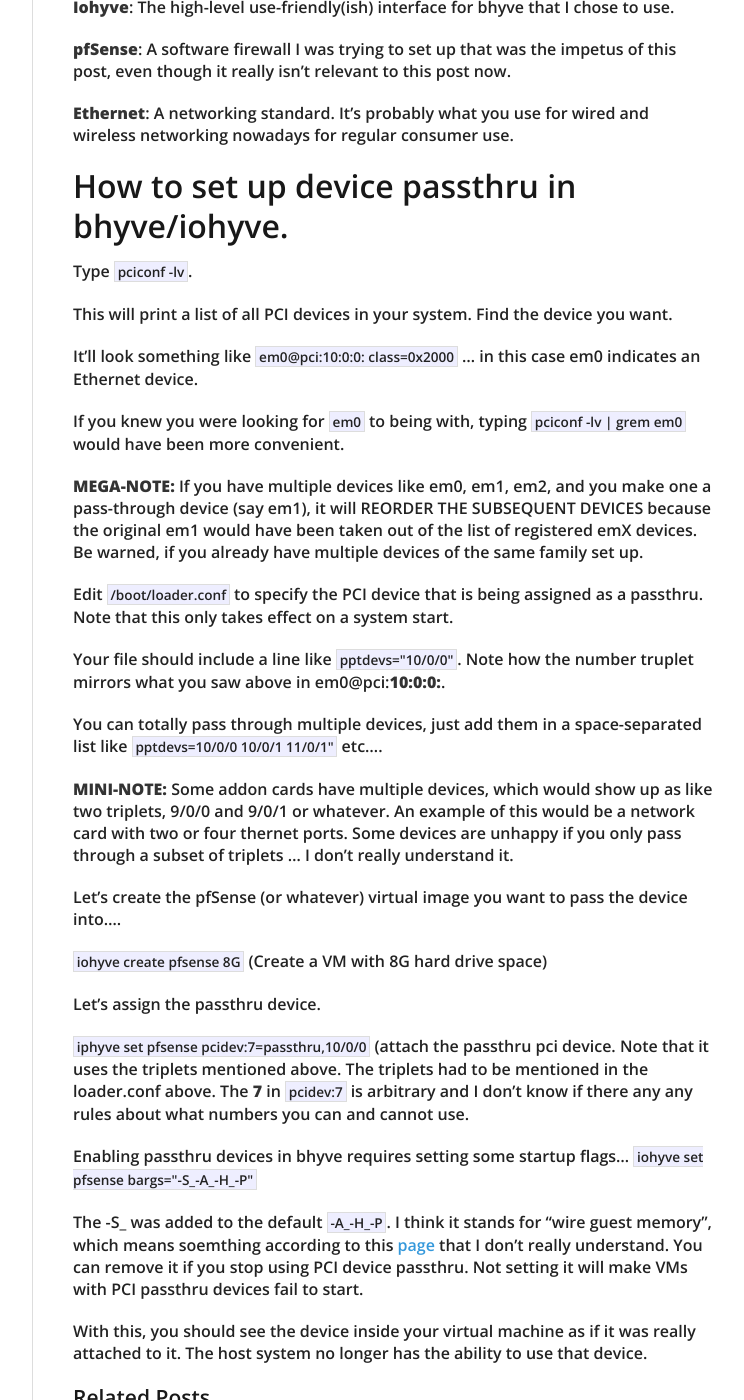
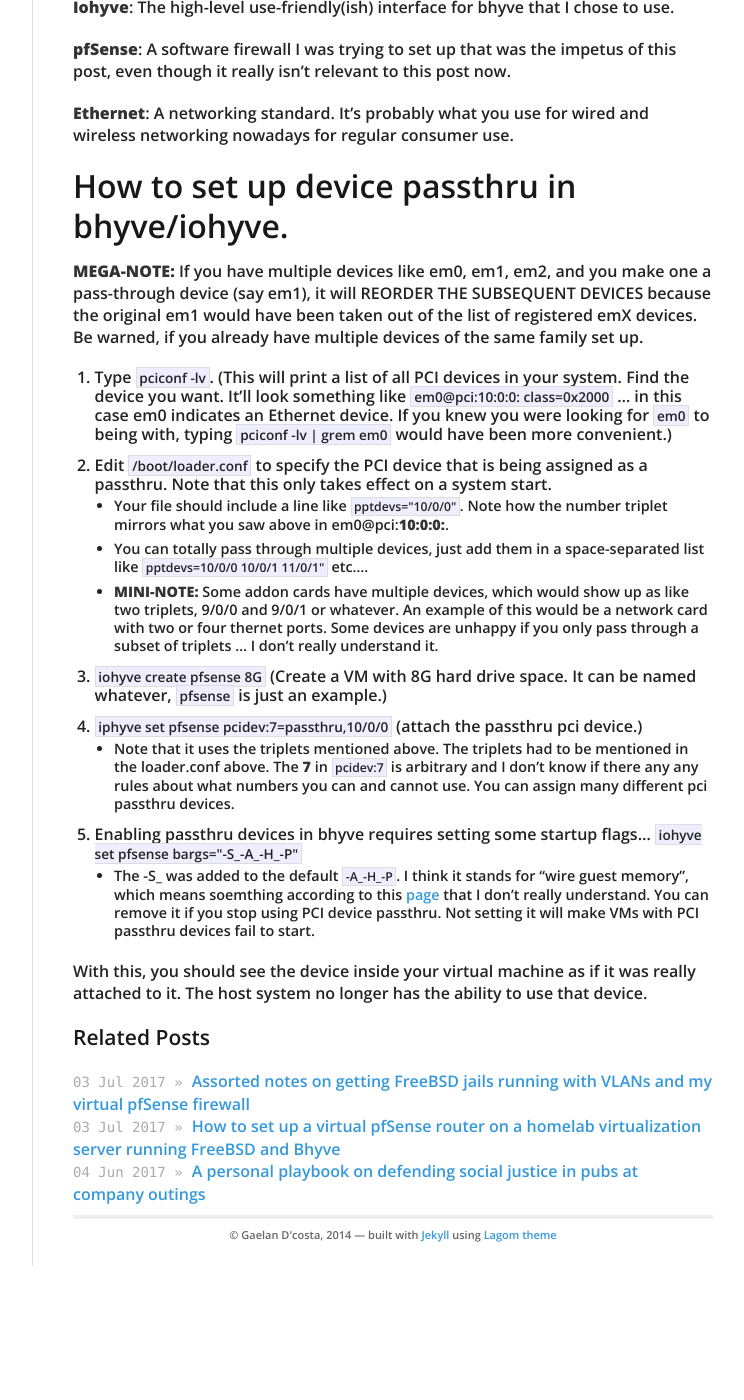
Before and after one commit to RobotDisco/robotdisco.github.com, a Jekyll site: the page built from _posts/2017-07-03-pci_passthru_in_bhyve.md, in a window 1280 px wide and 1400 px high, scrolled down 930 px. Shown: the whole window, without its empty margins (378-1122 px from the left). Built offline with Jekyll 4.4.1, drawn with Linux system fonts in a browser that asks for light colours; nearby versions of some CDN libraries; after the commit the page ends 2196 px from its top, so only the background shows below that.

Commit message:
playing with formatting

```diff
--- a/_posts/2017-07-03-pci_passthru_in_bhyve.md
+++ b/_posts/2017-07-03-pci_passthru_in_bhyve.md
@@ -33,40 +33,18 @@
 How to set up device passthru in bhyve/iohyve.
 =
 
-
-Type `pciconf -lv`.
-
-This will print a list of all PCI devices in your system. Find the device you want.
-
-It'll look something like `em0@pci:10:0:0:    class=0x2000` ... in this case em0 indicates an Ethernet device.
-
-If you knew you were looking for `em0` to being with, typing `pciconf -lv | grem em0` would have been more convenient.
-
 **MEGA-NOTE:** If you have multiple devices like em0, em1, em2, and you make one a pass-through device (say em1), it will REORDER THE SUBSEQUENT DEVICES because the original em1 would have been taken out of the list of registered emX devices. Be warned, if you already have multiple devices of the same family set up.
 
-
-Edit `/boot/loader.conf` to specify the PCI device that is being assigned as a passthru. Note that this only takes effect on a system start.
-
-Your file should include a line like `pptdevs="10/0/0"`. Note how the number truplet mirrors what you saw above in em0@pci:**10:0:0:**.
-
-You can totally pass through multiple devices, just add them in a space-separated list like `pptdevs=10/0/0 10/0/1 11/0/1"` etc....
-
-**MINI-NOTE:** Some addon cards have multiple devices, which would show up as like two triplets, 9/0/0 and 9/0/1 or whatever. An example of this would be a network card with two or four thernet ports. Some devices are unhappy if you only pass through a subset of triplets ... I don't really understand it.
-
-Let's create the pfSense (or whatever) virtual image you want to pass the device into....
-
-`iohyve create pfsense 8G` (Create a VM with 8G hard drive space)
-
-
-Let's assign the passthru device.
-
-`iphyve set pfsense pcidev:7=passthru,10/0/0` (attach the passthru pci device. Note that it uses the triplets mentioned above. The triplets had to be mentioned in the loader.conf above. The **7** in `pcidev:7` is arbitrary and I don't know if there any any rules about what numbers you can and cannot use.
-
-
-Enabling passthru devices in bhyve requires setting some startup flags...
+1. Type `pciconf -lv`. (This will print a list of all PCI devices in your system. Find the device you want. It'll look something like `em0@pci:10:0:0:    class=0x2000` ... in this case em0 indicates an Ethernet device. If you knew you were looking for `em0` to being with, typing `pciconf -lv | grem em0` would have been more convenient.)
+2. Edit `/boot/loader.conf` to specify the PCI device that is being assigned as a passthru. Note that this only takes effect on a system start.
+  * Your file should include a line like `pptdevs="10/0/0"`. Note how the number triplet mirrors what you saw above in em0@pci:**10:0:0:**.
+  * You can totally pass through multiple devices, just add them in a space-separated list like `pptdevs=10/0/0 10/0/1 11/0/1"` etc....
+  * **MINI-NOTE:** Some addon cards have multiple devices, which would show up as like two triplets, 9/0/0 and 9/0/1 or whatever. An example of this would be a network card with two or four thernet ports. Some devices are unhappy if you only pass through a subset of triplets ... I don't really understand it.
+3. `iohyve create pfsense 8G` (Create a VM with 8G hard drive space. It can be named whatever, `pfsense` is just an example.)
+4. `iphyve set pfsense pcidev:7=passthru,10/0/0` (attach the passthru pci device.)
+  * Note that it uses the triplets mentioned above. The triplets had to be mentioned in the loader.conf above. The **7** in `pcidev:7` is arbitrary and I don't know if there any any rules about what numbers you can and cannot use. You can assign many different pci passthru devices.
+5. Enabling passthru devices in bhyve requires setting some startup flags...
 `iohyve set pfsense bargs="-S_-A_-H_-P"`
-
-The -S_ was added to the default `-A_-H_-P`. I think it stands for "wire guest memory", which means soemthing according to this [page](https://wiki.freebsd.org/bhyve/pci_passthru) that I don't really understand. You can remove it if you stop using PCI device passthru. Not setting it will make VMs with PCI passthru devices fail to start.
-
+    * The -S_ was added to the default `-A_-H_-P`. I think it stands for "wire guest memory", which means soemthing according to this [page](https://wiki.freebsd.org/bhyve/pci_passthru) that I don't really understand. You can remove it if you stop using PCI device passthru. Not setting it will make VMs with PCI passthru devices fail to start.
 
 With this, you should see the device inside your virtual machine as if it was really attached to it. The host system no longer has the ability to use that device.
```
